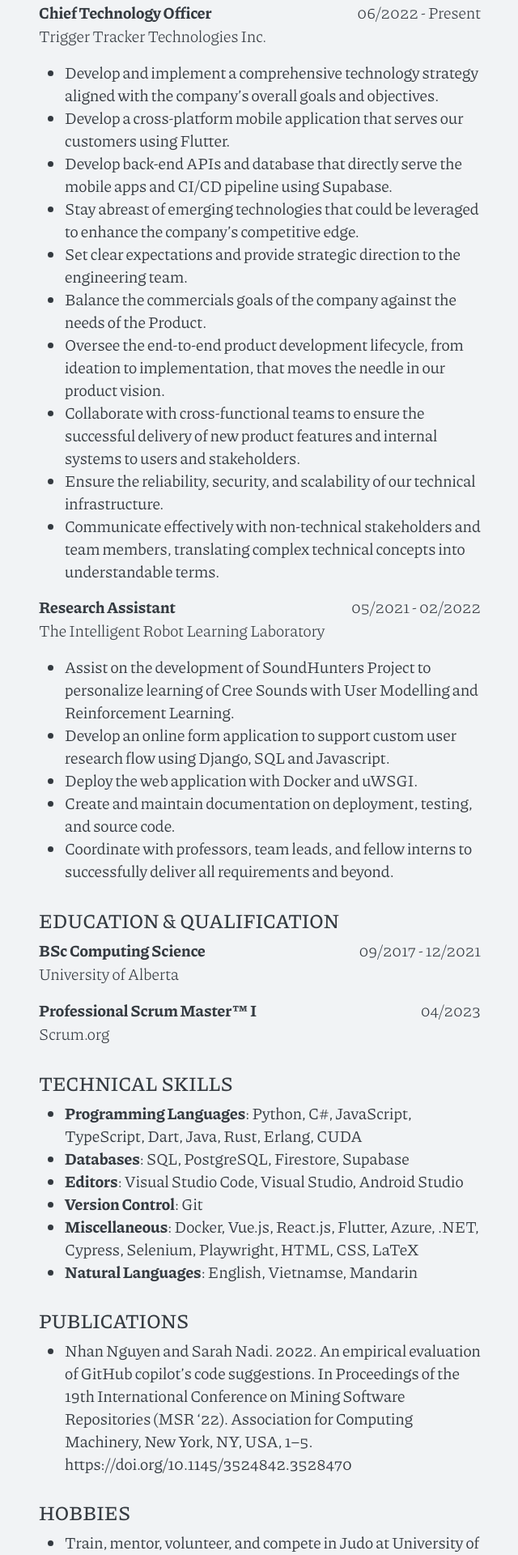
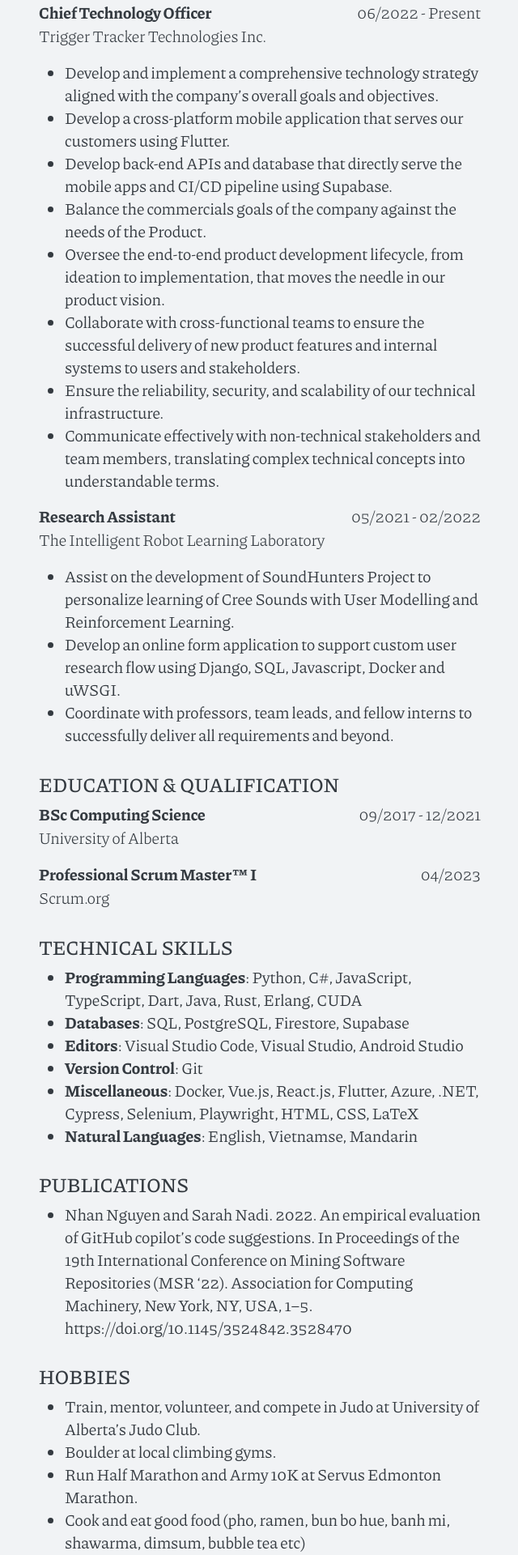
Before and after one commit to nhtnhan/nhtnhan.github.io, a Jekyll site: the page built from cv.md, in a window 1280 px wide. Shown: the part 758-2678 px from the top of the page at 81% size, without its empty margins (319-959 px from the left). Built offline with Jekyll 4.4.1, drawn with Linux system fonts in a browser that asks for light colours; some of the changed text lies outside the part shown.

Commit message:
refine cv

```diff
--- a/_sass/_media.scss
+++ b/_sass/_media.scss
@@ -74,17 +74,6 @@
     header {
       margin: 0;
     }
-
-    .row > * {
-      flex: none;
-      width: 100%;
-    }
-
-    .row > .col {
-      width: 100%;
-      flex: none;
-    }
-
     .site-title {
       font-size: 1.5em;
       margin-left: 5px;
--- a/cv.md
+++ b/cv.md
@@ -39,8 +39,6 @@ title: CV
 - Develop and implement a comprehensive technology strategy aligned with the company's overall goals and objectives.
 - Develop a cross-platform mobile application that serves our customers using Flutter.
 - Develop back-end APIs and database that directly serve the mobile apps and CI/CD pipeline using Supabase.
-- Stay abreast of emerging technologies that could be leveraged to enhance the company's competitive edge.
-- Set clear expectations and provide strategic direction to the engineering team.
 - Balance the commercials goals of the company against the needs of the Product.
 - Oversee the end-to-end product development lifecycle, from ideation to implementation, that moves the needle in our product vision.
 - Collaborate with cross-functional teams to ensure the successful delivery of new product features and internal systems to users and stakeholders.
@@ -59,9 +57,7 @@ title: CV
   </thead>
 </table>
 - Assist on the development of SoundHunters Project to personalize learning of Cree Sounds with User Modelling and Reinforcement Learning.
-- Develop an online form application to support custom user research flow using Django, SQL and Javascript.
-- Deploy the web application with Docker and uWSGI.
-- Create and maintain documentation on deployment, testing, and source code.
+- Develop an online form application to support custom user research flow using Django, SQL, Javascript, Docker and uWSGI.
 - Coordinate with professors, team leads, and fellow interns to successfully deliver all requirements and beyond.
 
 ## EDUCATION & QUALIFICATION
```
Also changed, not shown: other parts of cv.md (+0 -1 lines).
